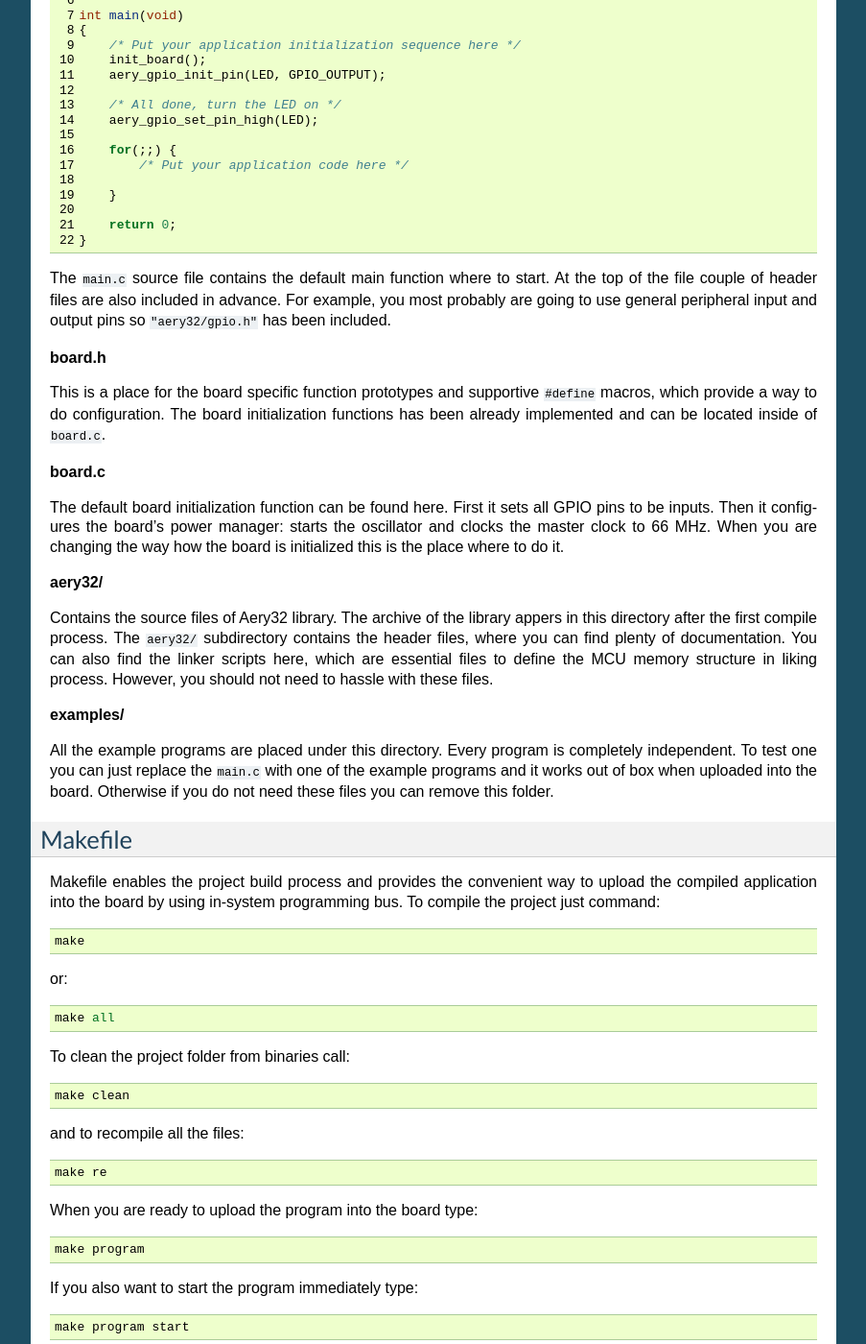
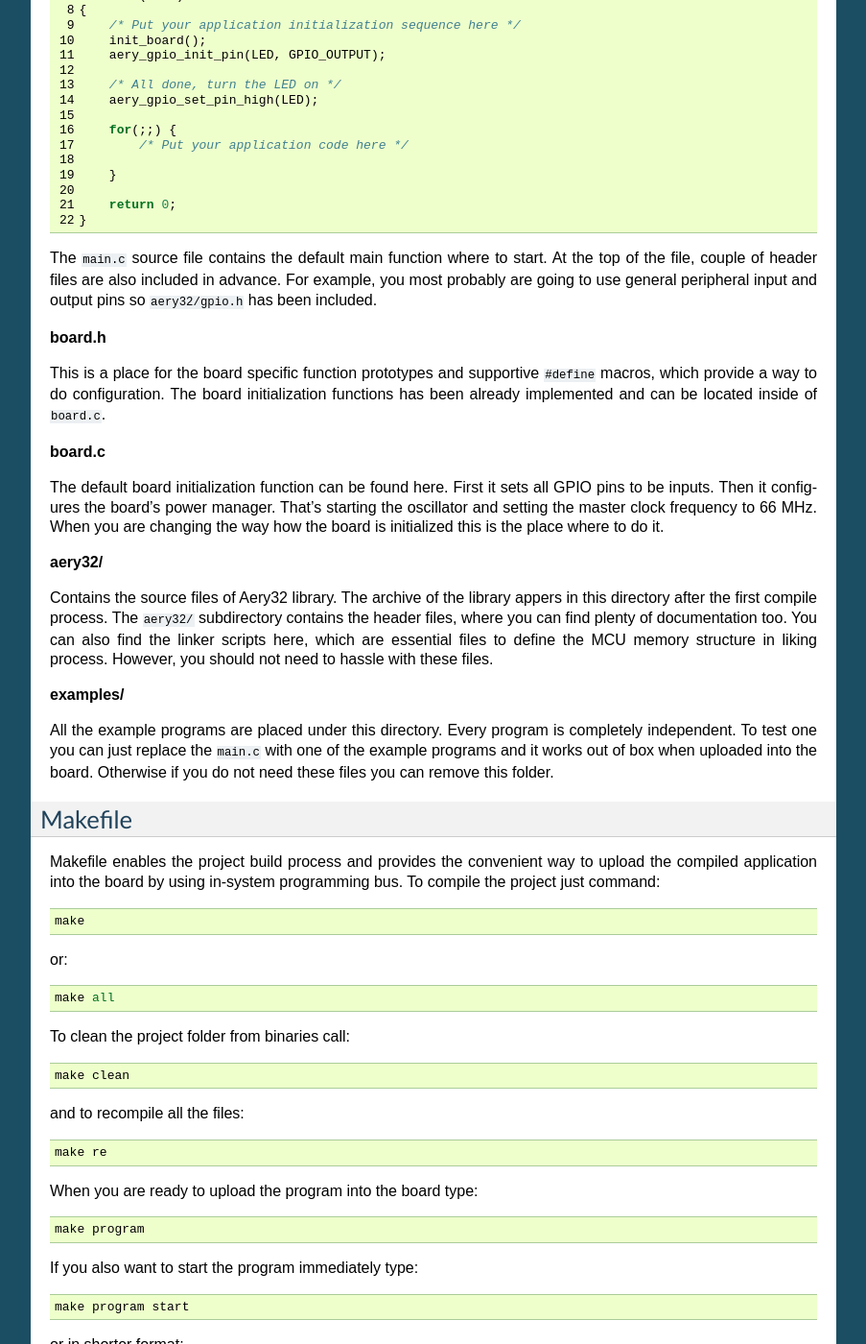
Before and after one commit to aery32/aery32-refguide, a Sphinx documentation site: the page built from source/project_structure.rst, in a window 1280 px wide and 1400 px high, scrolled down 524 px. Shown: the whole window at 96% size, without its empty margins (198-1101 px from the left). Built offline with Sphinx 7.4.7, drawn with Linux system fonts in a browser that asks for light colours; some of the changed text lies outside the part shown.

Commit message:
Small fixes

```diff
--- a/source/project_structure.rst
+++ b/source/project_structure.rst
@@ -43,7 +43,7 @@
         return 0;
     }
 
-The ``main.c`` source file contains the default main function where to start. At the top of the file couple of header files are also included in advance. For example, you most probably are going to use general peripheral input and output pins so ``"aery32/gpio.h"`` has been included.
+The ``main.c`` source file contains the default main function where to start. At the top of the file, couple of header files are also included in advance. For example, you most probably are going to use general peripheral input and output pins so ``aery32/gpio.h`` has been included.
 
 **board.h**
 
@@ -51,11 +51,11 @@
 
 **board.c**
 
-The default board initialization function can be found here. First it sets all GPIO pins to be inputs. Then it configures the board's power manager: starts the oscillator and clocks the master clock to 66 MHz. When you are changing the way how the board is initialized this is the place where to do it.
+The default board initialization function can be found here. First it sets all GPIO pins to be inputs. Then it configures the board's power manager. That's starting the oscillator and setting the master clock frequency to 66 MHz. When you are changing the way how the board is initialized this is the place where to do it.
 
 **aery32/**
 
-Contains the source files of Aery32 library. The archive of the library appers in this directory after the first compile process. The ``aery32/`` subdirectory contains the header files, where you can find plenty of documentation. You can also find the linker scripts here, which are essential files to define the MCU memory structure in liking process. However, you should not need to hassle with these files.
+Contains the source files of Aery32 library. The archive of the library appers in this directory after the first compile process. The ``aery32/`` subdirectory contains the header files, where you can find plenty of documentation too. You can also find the linker scripts here, which are essential files to define the MCU memory structure in liking process. However, you should not need to hassle with these files.
 
 **examples/**
 
@@ -167,7 +167,7 @@
 
     #include <aery32/gpio.hh>
 
-At the moment Aery32 Software Framework uses only the C++ namespaces. The benefits of using namespace is that you can omit the *aery_* prefix in the function calls. This has been demonstrated below::
+At the moment Aery32 Software Framework uses only the C++ namespaces. The benefits of using namespace is that you can omit the "*aery_*"" prefix in the function calls. This has been demonstrated below
 
 .. code-block:: c
     :linenos:
```
Also changed, not shown: other parts of source/project_structure.rst (+2 -2 lines).
